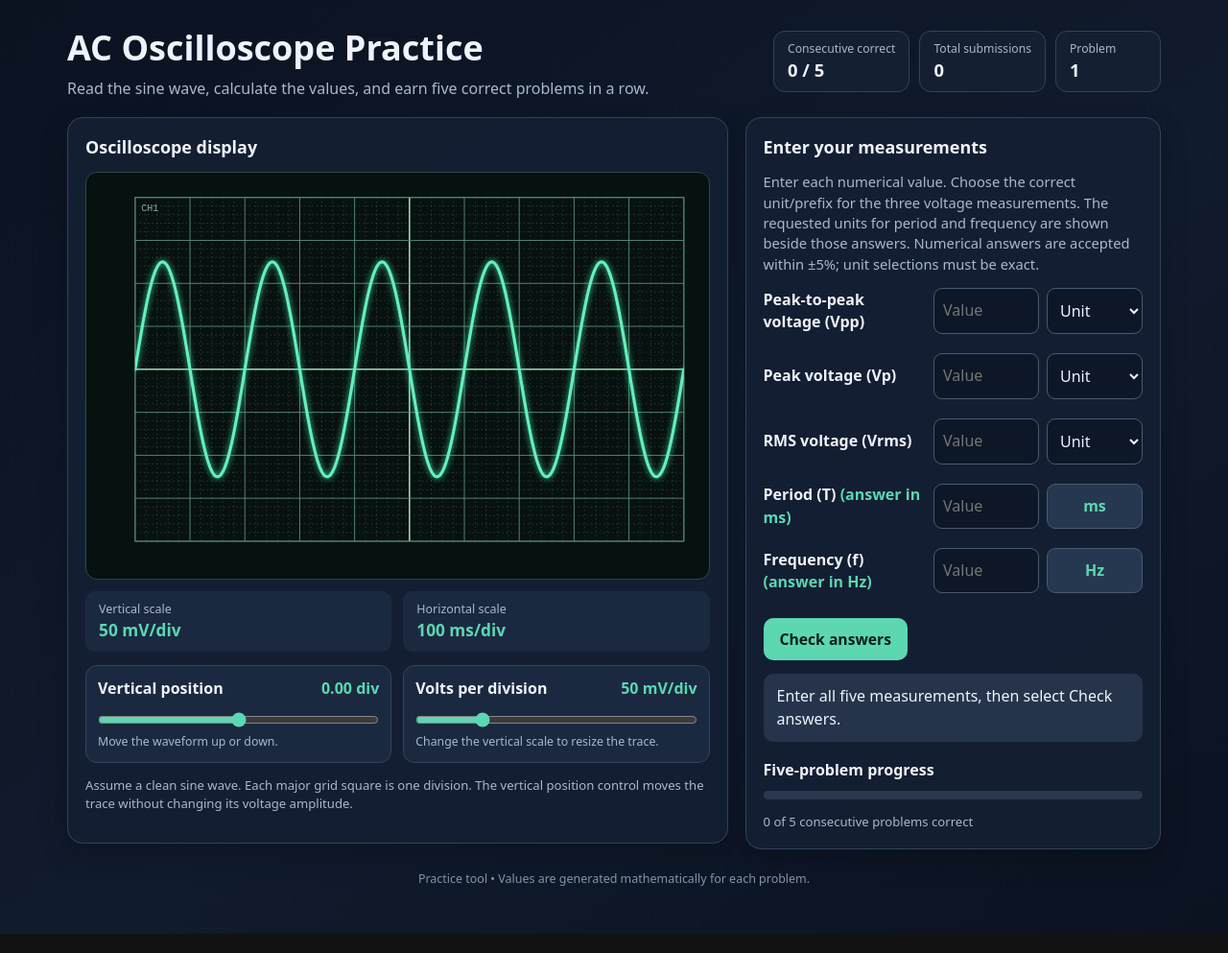
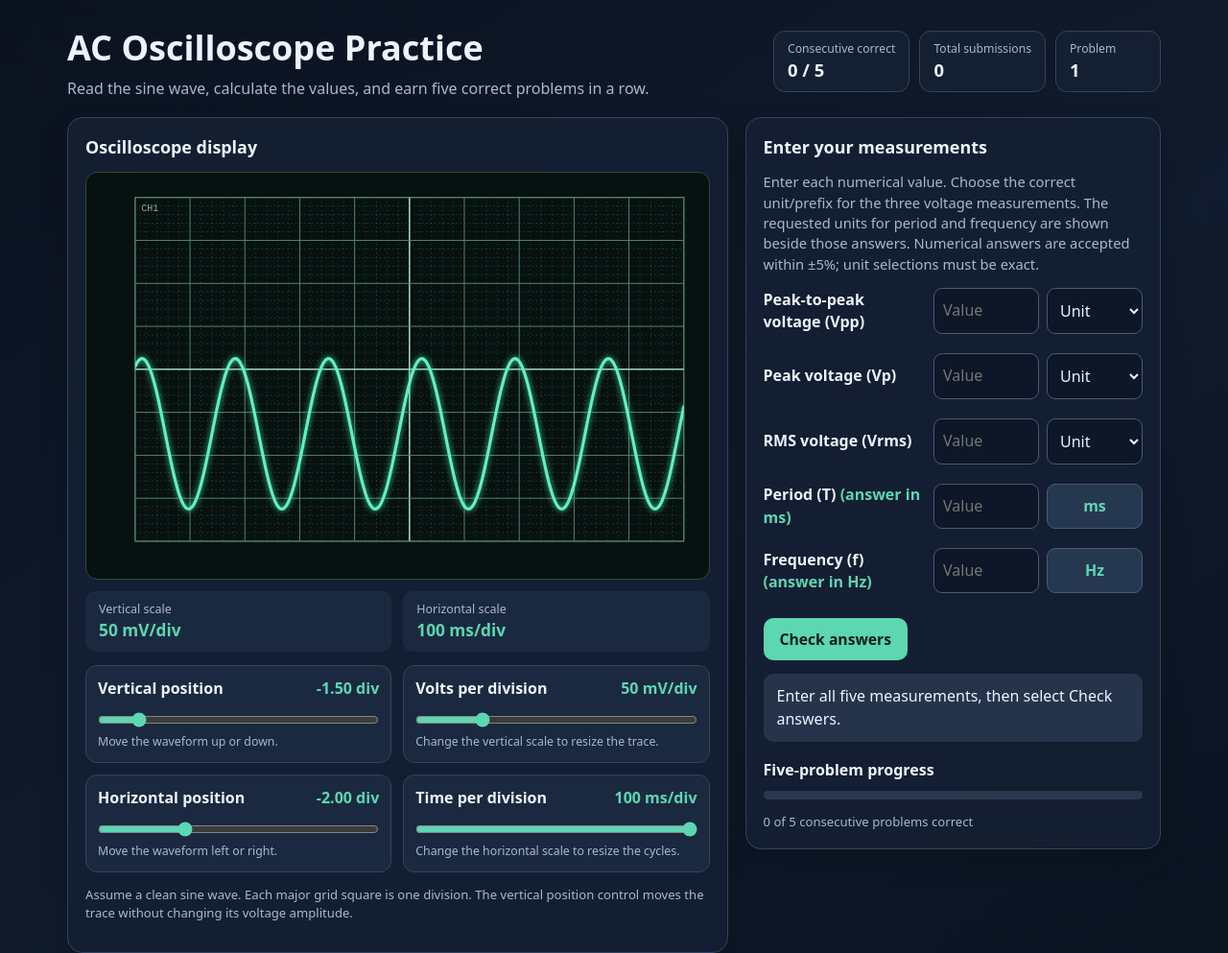
Before and after one commit to apugladiator/oscilloscope-practice, a plain HTML site: page index.html in a window 1280 px wide. Shown: the top 993 px of the page at 96% size. Drawn offline with Linux system fonts and the light colour scheme.

Commit message:
Make oscilloscope practice problems more challenging

```diff
--- a/index.html
+++ b/index.html
@@ -8,7 +8,7 @@
 <header><div><h1>AC Oscilloscope Practice</h1><p class="sub">Read the sine wave, calculate the values, and earn five correct problems in a row.</p></div><div class="stats"><div class="stat"><small>Consecutive correct</small><strong id="streak">0 / 5</strong></div><div class="stat"><small>Total submissions</small><strong id="attempts">0</strong></div><div class="stat"><small>Problem</small><strong id="problemNo">1</strong></div></div></header>
 <div class="layout"><section class="panel"><h2>Oscilloscope display</h2><div class="scope-wrap"><svg id="scope" class="scope" viewBox="0 0 1000 640" role="img" aria-label="Oscilloscope display showing a sine wave on a graticule"></svg></div>
 <div class="settings"><div class="setting"><span>Vertical scale</span><strong id="vdiv">—</strong></div><div class="setting"><span>Horizontal scale</span><strong id="tdiv">—</strong></div></div>
-<div class="knobs"><div class="knob"><div class="knob-head"><label for="positionKnob">Vertical position</label><output id="positionReadout">0.0 div</output></div><input id="positionKnob" type="range" min="-2" max="2" step=".25" value="0"><small>Move the waveform up or down.</small></div><div class="knob"><div class="knob-head"><label for="voltsKnob">Volts per division</label><output id="voltsReadout">—</output></div><input id="voltsKnob" type="range" min="0" max="9" step="1" value="0"><small>Change the vertical scale to resize the trace.</small></div></div>
+<div class="knobs"><div class="knob"><div class="knob-head"><label for="positionKnob">Vertical position</label><output id="positionReadout">0.0 div</output></div><input id="positionKnob" type="range" min="-2" max="2" step=".25" value="0"><small>Move the waveform up or down.</small></div><div class="knob"><div class="knob-head"><label for="voltsKnob">Volts per division</label><output id="voltsReadout">—</output></div><input id="voltsKnob" type="range" min="0" max="9" step="1" value="0"><small>Change the vertical scale to resize the trace.</small></div><div class="knob"><div class="knob-head"><label for="horizontalKnob">Horizontal position</label><output id="horizontalReadout">0.0 div</output></div><input id="horizontalKnob" type="range" min="-5" max="5" step=".25" value="0"><small>Move the waveform left or right.</small></div><div class="knob"><div class="knob-head"><label for="timeKnob">Time per division</label><output id="timeReadout">—</output></div><input id="timeKnob" type="range" min="0" max="15" step="1" value="0"><small>Change the horizontal scale to resize the cycles.</small></div></div>
 <p class="note">Assume a clean sine wave. Each major grid square is one division. The vertical position control moves the trace without changing its voltage amplitude.</p></section>
 <section class="panel"><h2>Enter your measurements</h2><p class="instructions">Enter each numerical value. Choose the correct unit/prefix for the three voltage measurements. The requested units for period and frequency are shown beside those answers. Numerical answers are accepted within ±5%; unit selections must be exact.</p><form id="answerForm" novalidate><div class="answer-list" id="answerList"></div><div class="actions"><button class="primary" type="submit" id="submitBtn">Check answers</button></div></form><div id="feedback" class="feedback" role="status" aria-live="polite">Enter all five measurements, then select Check answers.</div><div style="margin-top:18px"><strong>Five-problem progress</strong><div class="progress"><div id="progressBar"></div></div><div class="note" id="progressText">0 of 5 consecutive problems correct</div></div></section></div><footer>Practice tool • Values are generated mathematically for each problem.</footer></main>
 <div id="completion" class="modal-backdrop hidden" role="dialog" aria-modal="true" aria-labelledby="completeTitle"><div class="modal"><h2 id="completeTitle">Excellent work!</h2><p>You completed five problems correctly in a row. Take a screenshot or picture of this completion record and email it to your instructor as proof of completion.</p><div class="receipt"><div><span>Completion date and time</span><strong id="finishTime"></strong></div><div><span>Consecutive correct</span><strong>5</strong></div><div><span>Total submissions</span><strong id="finishAttempts"></strong></div></div></div></div>
@@ -19,18 +19,18 @@ var $=function(id){return document.getElementById(id);};
 var scalesV=[.01,.02,.05,.1,.2,.5,1,2,5,10],scalesT=[.000001,.000002,.000005,.00001,.00002,.00005,.0001,.0002,.0005,.001,.002,.005,.01,.02,.05,.1];
 var units={voltage:[{v:.001,l:"mV"},{v:1,l:"V"},{v:1000,l:"kV"}],time:[{v:.000001,l:"µs"},{v:.001,l:"ms"},{v:1,l:"s"}],frequency:[{v:1,l:"Hz"},{v:1000,l:"kHz"},{v:1000000,l:"MHz"}]};
 var specs=[{key:"vpp",label:"Peak-to-peak voltage (Vpp)",kind:"voltage"},{key:"vp",label:"Peak voltage (Vp)",kind:"voltage"},{key:"vrms",label:"RMS voltage (Vrms)",kind:"voltage"},{key:"period",label:"Period (T)",kind:"time"},{key:"frequency",label:"Frequency (f)",kind:"frequency"}];
-var problem=null,streak=0,attempts=0,problemCount=1,lastSignature="",finished=false,verticalPosition=0,voltsIndex=0,phaseTimer=null;
+var problem=null,streak=0,attempts=0,problemCount=1,lastSignature="",finished=false,verticalPosition=0,horizontalPosition=0,voltsIndex=0,timeIndex=0;
 function pick(a){return a[Math.floor(Math.random()*a.length)];}
 function fmtScale(x,kind){if(kind==="voltage")return (x<1?x*1000+" mV/div":x+" V/div");if(x<.001)return Number((x*1e6).toPrecision(3))+" µs/div";if(x<1)return Number((x*1e3).toPrecision(3))+" ms/div";return x+" s/div";}
 function outputUnit(value,kind){var opts=units[kind],chosen=opts[0],best=Infinity;opts.forEach(function(u){var n=value/u.v,penalty=n<1?1-n:n>999?n-999:0;if(penalty<best){best=penalty;chosen=u;}});return chosen;}
-function makeTargets(){var peak=problem.ampDiv*problem.vdiv,period=problem.periodDiv*problem.tdiv,vals={vpp:2*peak,vp:peak,vrms:peak/Math.sqrt(2),period:period,frequency:1/period},target={};specs.forEach(function(s){var u=outputUnit(vals[s.key],s.kind);target[s.key]={value:vals[s.key],unit:u.l,number:vals[s.key]/u.v};});problem.target=target;}
-function chooseProblem(){var p,tries=0;do{var vdiv=pick(scalesV),tdiv=pick(scalesT),ampDiv=pick([1,1.25,1.5,1.75,2,2.25,2.5,2.75,3]),periodDiv=pick([2,2.5,3,3.5,4,4.5,5,5.5,6]);p={vdiv:vdiv,baseVdiv:vdiv,tdiv:tdiv,ampDiv:ampDiv,periodDiv:periodDiv,signature:[vdiv,tdiv,ampDiv,periodDiv].join("|")};tries++;}while(p.signature===lastSignature&&tries<30);lastSignature=p.signature;problem=p;verticalPosition=0;voltsIndex=scalesV.indexOf(p.vdiv);$("positionKnob").value=0;$("voltsKnob").value=voltsIndex;makeTargets();return p;}
+function makeTargets(){var peak=problem.ampDiv*problem.baseVdiv,period=problem.periodDiv*problem.baseTdiv,vals={vpp:2*peak,vp:peak,vrms:peak/Math.sqrt(2),period:period,frequency:1/period},target={};specs.forEach(function(s){var u=outputUnit(vals[s.key],s.kind);target[s.key]={value:vals[s.key],unit:u.l,number:vals[s.key]/u.v};});problem.target=target;}
+function chooseProblem(){var p,tries=0;do{var vdiv=pick(scalesV),tdiv=pick(scalesT),ampDiv=pick([.2,.3,.4,.55,.75,1,1.25,1.5,1.75,2,2.25,2.5]),periodDiv=pick([1.35,1.7,2.3,2.8,3.4,3.9,4.3,4.8,5.3,5.7,6.2,6.8,7.3,8.1]),vpos=pick([-1.5,-1.25,-1,-.75,.75,1,1.25,1.5]),hpos=pick([-4,-3.5,-3,-2.5,-2,-1.5,1.5,2,2.5,3,3.5,4]);p={vdiv:vdiv,baseVdiv:vdiv,tdiv:tdiv,baseTdiv:tdiv,ampDiv:ampDiv,periodDiv:periodDiv,vpos:vpos,hpos:hpos,signature:[vdiv,tdiv,ampDiv,periodDiv,vpos,hpos].join("|")};tries++;}while(p.signature===lastSignature&&tries<30);lastSignature=p.signature;problem=p;verticalPosition=p.vpos;horizontalPosition=p.hpos;voltsIndex=scalesV.indexOf(p.vdiv);timeIndex=scalesT.indexOf(p.tdiv);$("positionKnob").value=verticalPosition;$("horizontalKnob").value=horizontalPosition;$("voltsKnob").value=voltsIndex;$("timeKnob").value=timeIndex;makeTargets();return p;}
 function drawScope(){var p=problem,svg=$("scope"),W=1000,H=640,left=65,right=25,top=25,bottom=45,gw=W-left-right,gh=H-top-bottom,cx=left+gw/2,cy=top+gh/2-verticalPosition*gh/8,out='<defs><clipPath id="plotClip"><rect x="'+left+'" y="'+top+'" width="'+gw+'" height="'+gh+'"/></clipPath></defs>';out+='<rect x="'+left+'" y="'+top+'" width="'+gw+'" height="'+gh+'" fill="#07110f" stroke="#42665b" stroke-width="2"/>';
 // Major divisions and four minor subdivisions (five equal intervals) in every graticule box.
 for(var i=0;i<=50;i++){var xx=left+gw*i/50,major=i%5===0;out+='<line x1="'+xx+'" y1="'+top+'" x2="'+xx+'" y2="'+(top+gh)+'" stroke="'+(major?(i===25?"#a0d9bd":"#568879"):"#477568")+'" stroke-width="'+(major?(i===25?2.5:1.5):.8)+'" '+(major?'':'stroke-dasharray="2 5"')+'/>';}
 for(var j=0;j<=40;j++){var yy=top+gh*j/40,majorY=j%5===0;out+='<line x1="'+left+'" y1="'+yy+'" x2="'+(left+gw)+'" y2="'+yy+'" stroke="'+(majorY?(j===20?"#a0d9bd":"#568879"):"#477568")+'" stroke-width="'+(majorY?(j===20?2.5:1.5):.8)+'" '+(majorY?'':'stroke-dasharray="2 5"')+'/>';}
-var ampPx=(p.ampDiv*p.baseVdiv/p.vdiv)*gh/8,periodPx=p.periodDiv*gw/10,path="";for(var x=0;x<=gw;x+=2){var y=cy-ampPx*Math.sin(2*Math.PI*x/periodPx);path+=(x===0?"M":"L")+(left+x).toFixed(2)+","+y.toFixed(2)+" ";}out+='<g clip-path="url(#plotClip)"><path d="'+path+'" fill="none" stroke="#64f0bc" stroke-width="5" stroke-linejoin="round" stroke-linecap="round" filter="drop-shadow(0 0 5px #43dba8)"/></g><text x="'+(left+10)+'" y="'+(top+22)+'" fill="#7da99a" font-size="16" font-family="monospace">CH1</text>';svg.innerHTML=out;
-$("vdiv").textContent=fmtScale(p.vdiv,"voltage");$("tdiv").textContent=fmtScale(p.tdiv,"time");$("voltsReadout").textContent=fmtScale(p.vdiv,"voltage");$("positionReadout").textContent=(verticalPosition>0?"+":"")+verticalPosition.toFixed(2)+" div";}
+var ampPx=(p.ampDiv*p.baseVdiv/p.vdiv)*gh/8,periodPx=(p.periodDiv*p.baseTdiv/p.tdiv)*gw/10,phaseOffsetPx=horizontalPosition*gw/10,path="";for(var x=0;x<=gw;x+=2){var y=cy-ampPx*Math.sin(2*Math.PI*(x-phaseOffsetPx)/periodPx);path+=(x===0?"M":"L")+(left+x).toFixed(2)+","+y.toFixed(2)+" ";}out+='<g clip-path="url(#plotClip)"><path d="'+path+'" fill="none" stroke="#64f0bc" stroke-width="5" stroke-linejoin="round" stroke-linecap="round" filter="drop-shadow(0 0 5px #43dba8)"/></g><text x="'+(left+10)+'" y="'+(top+22)+'" fill="#7da99a" font-size="16" font-family="monospace">CH1</text>';svg.innerHTML=out;
+$("vdiv").textContent=fmtScale(p.vdiv,"voltage");$("tdiv").textContent=fmtScale(p.tdiv,"time");$("voltsReadout").textContent=fmtScale(p.vdiv,"voltage");$("positionReadout").textContent=(verticalPosition>0?"+":"")+verticalPosition.toFixed(2)+" div";$("horizontalReadout").textContent=(horizontalPosition>0?"+":"")+horizontalPosition.toFixed(2)+" div";$("timeReadout").textContent=fmtScale(p.tdiv,"time");}
 function renderRows(){$("answerList").innerHTML=specs.map(function(s){var isVoltage=s.kind==="voltage";return '<div class="answer-row" id="row-'+s.key+'"><label for="val-'+s.key+'">'+s.label+(isVoltage?"":' <span style="color:var(--accent);font-weight:700">(answer in <span id="requested-'+s.key+'"></span>)</span>')+'</label><input id="val-'+s.key+'" type="number" inputmode="decimal" step="any" placeholder="Value" autocomplete="off" aria-label="'+s.label+' numerical value">'+(isVoltage?'<select id="unit-'+s.key+'" aria-label="'+s.label+' unit"><option value="">Unit</option>'+units.voltage.map(function(u){return '<option value="'+u.l+'">'+u.l+'</option>';}).join("")+'</select>':'<span class="fixed-unit" id="fixed-'+s.key+'"></span>')+'<div class="field-status" id="status-'+s.key+'"></div></div>';}).join("");}
 function setRequestedUnits(){["period","frequency"].forEach(function(k){var s=specs.filter(function(x){return x.key===k;})[0],u=problem.target[k].unit;$("requested-"+k).textContent=u;$("fixed-"+k).textContent=u;});}
 function updateStats(){$("streak").textContent=streak+" / 5";$("attempts").textContent=attempts;$("problemNo").textContent=problemCount;$("progressBar").style.width=(streak/5*100)+"%";$("progressText").textContent=streak+" of 5 consecutive problems correct";}
@@ -40,6 +40,8 @@ function clearWrong(){specs.forEach(function(s){$("row-"+s.key).classList.remove
 function submit(e){e.preventDefault();if(finished)return;attempts++;updateStats();clearWrong();var wrong=[];specs.forEach(function(s){var raw=$("val-"+s.key).value,target=problem.target[s.key],n=Number(raw),numberOK=raw.trim()!==""&&Number.isFinite(n)&&Math.abs(n-target.number)<=Math.abs(target.number)*.05,unitOK=s.kind!=="voltage"||$("unit-"+s.key).value===target.unit;if(!numberOK||!unitOK){wrong.push(s.key);$("row-"+s.key).classList.add("wrong");var msg=[];if(!numberOK)msg.push("Numerical value is incorrect.");if(!unitOK)msg.push("Unit/prefix is incorrect.");$("status-"+s.key).textContent=msg.join(" ");}});if(wrong.length){streak=0;updateStats();$("feedback").className="feedback error";$("feedback").textContent="Some fields are incorrect. Read the specific feedback beneath each highlighted answer, make corrections, and resubmit. Correct answers are not shown.";return;}streak++;updateStats();$("feedback").className="feedback success";$("feedback").textContent="All five measurements are correct. Select Next to continue.";setButtonNext();if(streak>=5){finished=true;$("feedback").textContent="All five measurements are correct. You have completed five in a row!";$("finishTime").textContent=new Date().toLocaleString();$("finishAttempts").textContent=attempts;$("completion").classList.remove("hidden");}}
 $("positionKnob").addEventListener("input",function(){verticalPosition=Number(this.value);drawScope();});
 $("voltsKnob").addEventListener("input",function(){voltsIndex=Number(this.value);problem.vdiv=scalesV[voltsIndex];makeTargets();drawScope();});
+$("horizontalKnob").addEventListener("input",function(){horizontalPosition=Number(this.value);drawScope();});
+$("timeKnob").addEventListener("input",function(){timeIndex=Number(this.value);problem.tdiv=scalesT[timeIndex];makeTargets();drawScope();});
 $("answerForm").addEventListener("submit",submit);updateStats();newProblem();
 })();
 </script></body></html>
```
